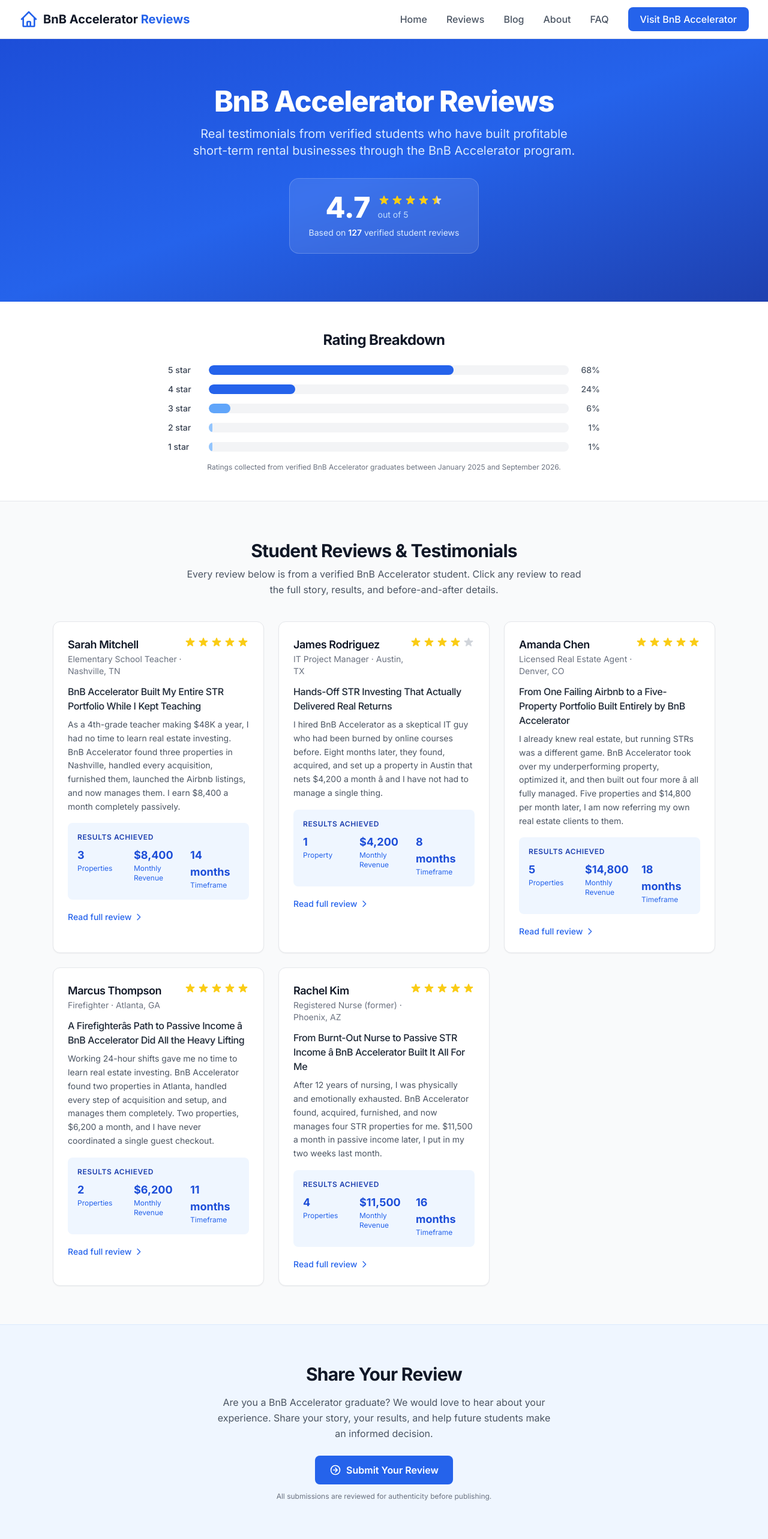
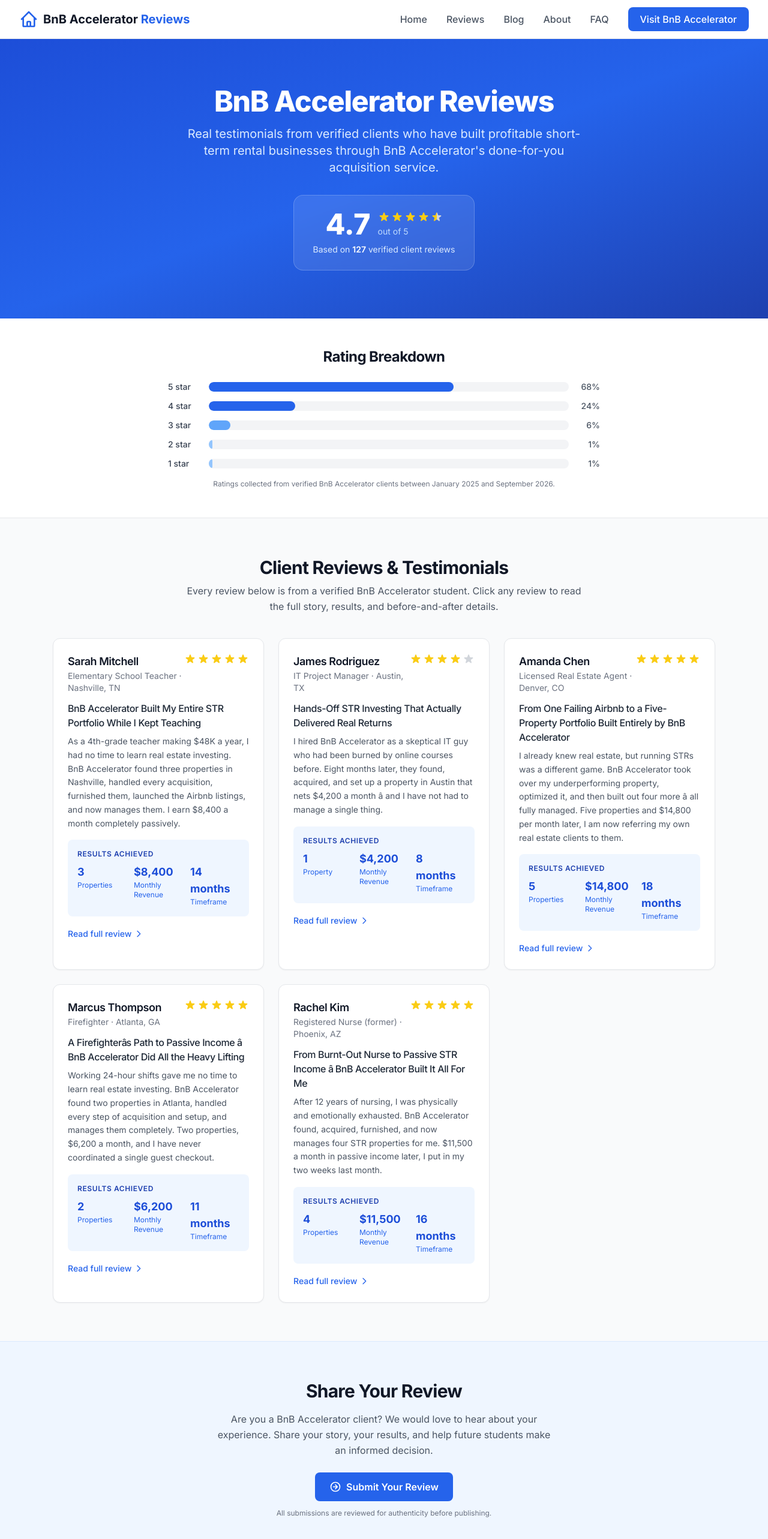
Before and after one commit to drconnorrobertson/bnbacceleratorreviews, a Next.js app: page /reviews in a window 1280 px wide. Shown: the top 2566 px of the page at 60% size. Built offline with nearby package versions, Linux system fonts and the light colour scheme.

Commit message:
Fix: BnB is done-for-you acquisitions, not coaching
Updated references from 'students' to 'clients' in metadata and content to reflect the target audience accurately.

```diff
--- a/app/reviews/page.js
+++ b/app/reviews/page.js
@@ -5,17 +5,17 @@
 import Link from "next/link";
 
 export const metadata = {
-  title: "BnB Accelerator Reviews - Real Student Testimonials & Results (2026)",
+  title: "BnB Accelerator Reviews - Real Client Testimonials & Results (2026)",
   description:
-    "Read real BnB Accelerator reviews and testimonials from verified students. See actual income results, before-and-after stories, and honest ratings from BnB Accelerator graduates in 2026.",
+    "Read real BnB Accelerator reviews and testimonials from verified clients. See actual income results, before-and-after stories, and honest ratings from BnB Accelerator clients in 2026.",
   alternates: {
     canonical: "https://bnbacceleratorreviews.com/reviews",
   },
   openGraph: {
     title:
-      "BnB Accelerator Reviews - Real Student Testimonials & Results (2026)",
+      "BnB Accelerator Reviews - Real Client Testimonials & Results (2026)",
     description:
-      "Read real BnB Accelerator reviews and testimonials from verified students. See actual income results, before-and-after stories, and honest ratings from BnB Accelerator graduates.",
+      "Read real BnB Accelerator reviews and testimonials from verified clients. See actual income results, before-and-after stories, and honest ratings from BnB Accelerator clients.",
     url: "https://bnbacceleratorreviews.com/reviews",
   },
 };
@@ -41,8 +41,8 @@
             BnB Accelerator Reviews
           </h1>
           <p className="text-lg sm:text-xl text-blue-100 mb-8 max-w-2xl mx-auto">
-            Real testimonials from verified students who have built profitable
-            short-term rental businesses through the BnB Accelerator program.
+            Real testimonials from verified clients who have built profitable
+            short-term rental businesses through BnB Accelerator's done-for-you acquisition service.
           </p>
           <div className="inline-flex flex-col items-center bg-white/10 backdrop-blur-sm rounded-2xl px-8 py-6 border border-white/20">
             <div className="flex items-center gap-3 mb-2">
@@ -57,7 +57,7 @@
             <p className="text-blue-100 text-sm">
               Based on{" "}
               <span className="font-semibold text-white">{totalReviews}</span>{" "}
-              verified student reviews
+              verified client reviews
             </p>
           </div>
         </div>
@@ -94,7 +94,7 @@
             ))}
           </div>
           <p className="text-xs text-gray-500 mt-4 text-center">
-            Ratings collected from verified BnB Accelerator graduates between
+            Ratings collected from verified BnB Accelerator clients between
             January 2025 and September 2026.
           </p>
         </div>
@@ -104,7 +104,7 @@
       <section className="py-12 sm:py-16">
         <div className="max-w-6xl mx-auto px-4 sm:px-6">
           <h2 className="text-2xl sm:text-3xl font-bold text-gray-900 mb-2 text-center">
-            Student Reviews & Testimonials
+            Client Reviews & Testimonials
           </h2>
           <p className="text-gray-600 text-center mb-10 max-w-2xl mx-auto">
             Every review below is from a verified BnB Accelerator student.
@@ -126,7 +126,7 @@
             Share Your Review
           </h2>
           <p className="text-gray-600 mb-6 max-w-xl mx-auto">
-            Are you a BnB Accelerator graduate? We would love to hear about your
+            Are you a BnB Accelerator client? We would love to hear about your
             experience. Share your story, your results, and help future students
             make an informed decision.
           </p>
@@ -159,7 +159,7 @@
       <section className="bg-gradient-to-br from-blue-700 to-blue-900 text-white py-12 sm:py-16">
         <div className="max-w-3xl mx-auto px-4 sm:px-6 text-center">
           <h2 className="text-2xl sm:text-3xl font-bold mb-4">
-            Ready to Start Your Own STR Journey?
+            Ready to Build Passive STR Income?
           </h2>
           <p className="text-blue-100 mb-8 max-w-xl mx-auto">
             Join thousands of students who have built profitable short-term
@@ -195,10 +195,10 @@
         type="AggregateRating"
         data={{
           itemReviewed: {
-            "@type": "Course",
+            "@type": "Service",
             name: "BnB Accelerator",
             description:
-              "A comprehensive short-term rental education program that teaches students how to build profitable Airbnb and STR businesses.",
+              "A done-for-you short-term rental acquisition and management service that builds profitable Airbnb and STR portfolios for clients.",
             provider: {
               "@type": "Organization",
               name: "BnB Accelerator",
```
